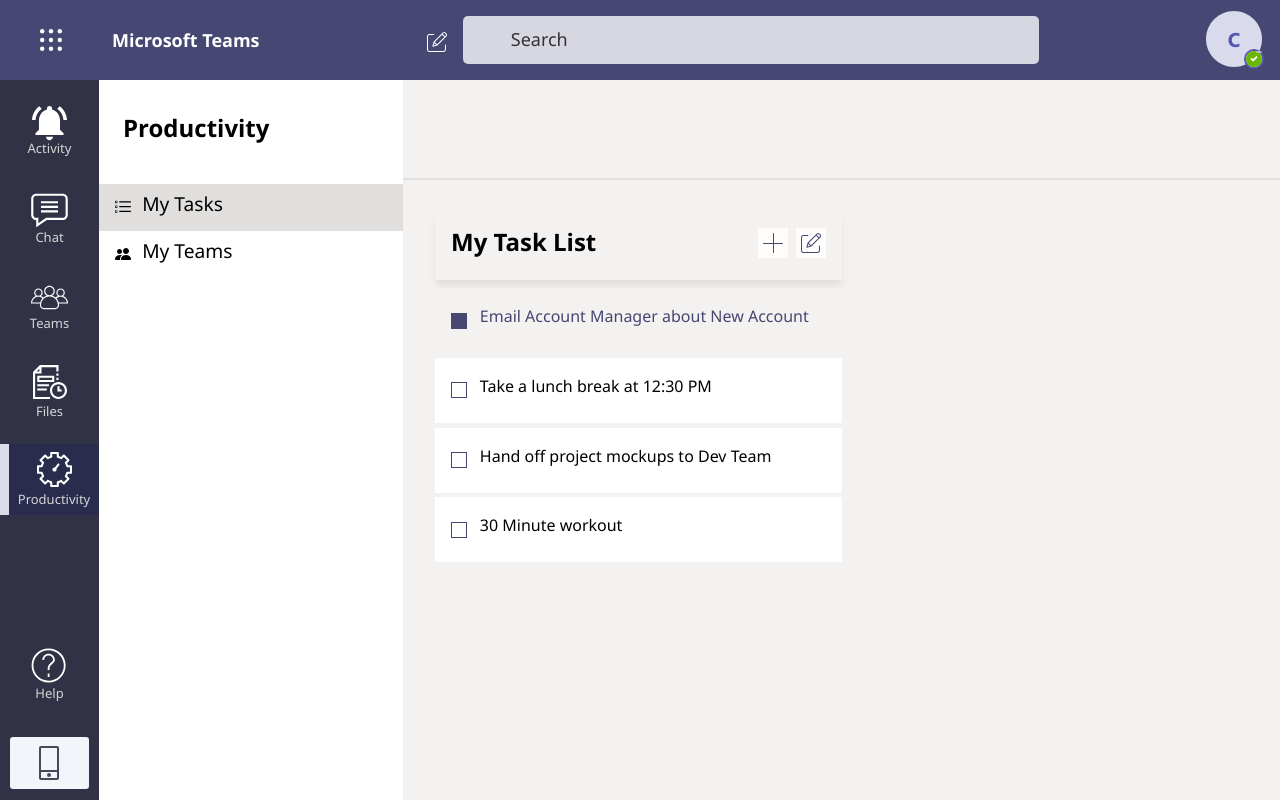
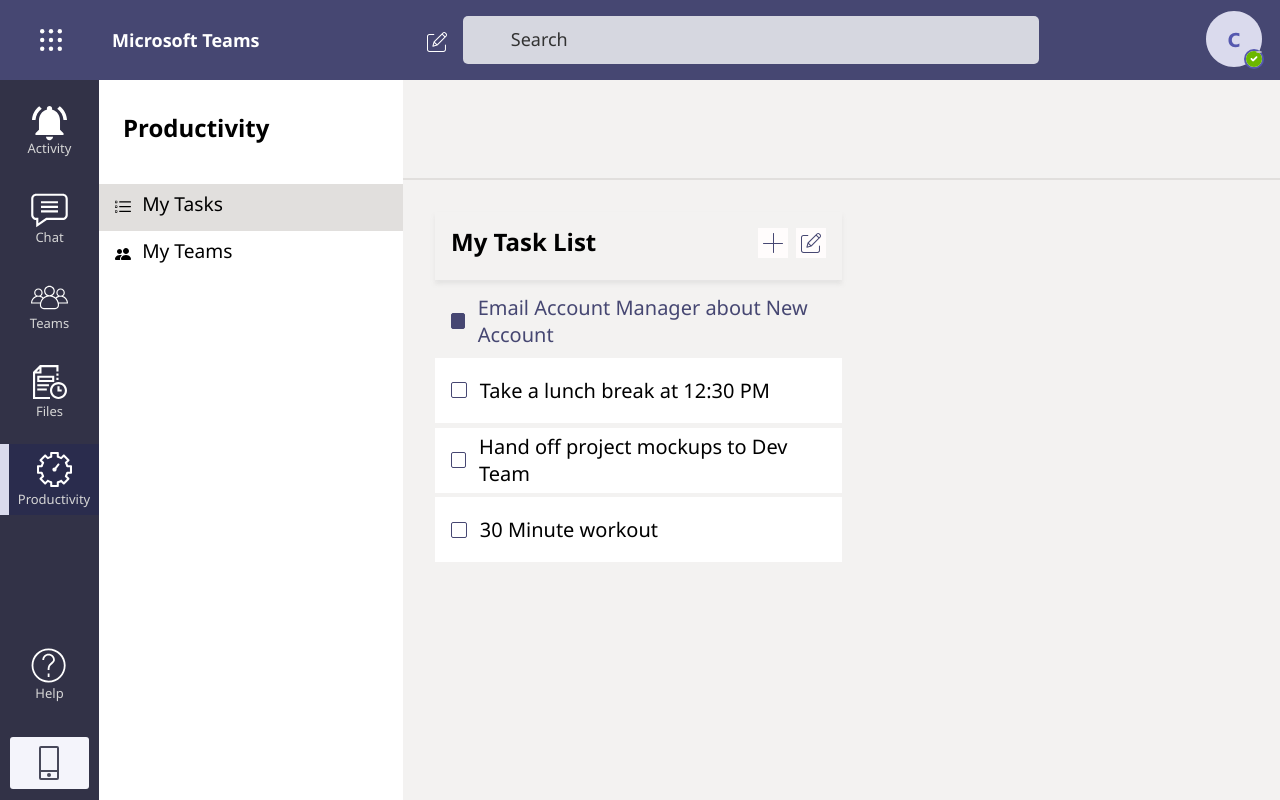
Before and after one commit to Nelson-Mendez/BrainStation-Microsoft-Hackathon-2020, a React (Create React App) app: page / in a window 1280 px wide. Built offline with nearby package versions, Linux system fonts and the light colour scheme.

Commit message:
Fixed conflicting styles

```diff
--- a/src/components/Info/Info.css
+++ b/src/components/Info/Info.css
@@ -54,8 +54,8 @@
           justify-content: space-between;
   width: 100%;
   padding: 1rem;
-  -webkit-box-shadow: 0px 7px 7px -1px #E1DFDD;
-          box-shadow: 0px 7px 7px -1px #E1DFDD;
+  -webkit-box-shadow: 0 4px 4px 0 rgba(186, 186, 186, 0.25);
+          box-shadow: 0 4px 4px 0 rgba(186, 186, 186, 0.25);
   margin-bottom: 0.5rem;
 }
 
--- a/src/components/Info/Info.scss
+++ b/src/components/Info/Info.scss
@@ -39,7 +39,7 @@
     justify-content: space-between;
     width: 100%;
     padding: 1rem;
-    box-shadow: 0px 7px 7px -1px #E1DFDD;
+    box-shadow: 0 4px 4px 0 rgba(186, 186, 186, 0.25);
     margin-bottom: 0.5rem;
   }
 
--- a/src/components/TaskItem/TaskItem.css
+++ b/src/components/TaskItem/TaskItem.css
@@ -20,21 +20,28 @@
           box-sizing: border-box;
   height: 1rem;
   width: 1rem;
-  border: 1px solid #464771;
+  border: 1px solid #464772;
+  border-radius: 2px;
 }
 
 .item__box--checked {
-  background-color: #464771;
+  background-color: #464772;
 }
 
 .item__title, .item__title--checked {
-  font-size: 1rem;
+  font-family: 'Segoe UI';
+  margin: 0;
+  font-size: 20px;
+  font-weight: normal;
+  font-stretch: normal;
+  font-style: normal;
+  line-height: normal;
+  letter-spacing: normal;
   color: black;
   margin-left: 0.8rem;
-  font-weight: normal;
 }
 
 .item__title--checked {
-  color: #464771;
+  color: #464772;
 }
 /*# sourceMappingURL=TaskItem.css.map */
--- a/src/components/TaskItem/TaskItem.scss
+++ b/src/components/TaskItem/TaskItem.scss
@@ -15,22 +15,30 @@
         box-sizing: border-box;
         height: 1rem;
         width: 1rem;
-        border: 1px solid #464771;
+        border: 1px solid #464772;
+        border-radius: 2px;
+
 
         &--checked {
             @extend .item__box;
-            background-color: #464771;
+            background-color:#464772;;
         }
     }
 
     &__title {
-        font-size: 1rem;
+        font-family: 'Segoe UI';
+        margin: 0;
+        font-size: 20px;
+        font-weight: normal;
+        font-stretch: normal;
+        font-style: normal;
+        line-height: normal;
+        letter-spacing: normal;
         color: black;
         margin-left: 0.8rem;
-        font-weight: normal;
         &--checked {
             @extend .item__title;
-            color: #464771;
+            color: #464772;
         }
     }
 }
```
Also changed, not shown: 2 other files (tests, documents, lock files or other folders).
